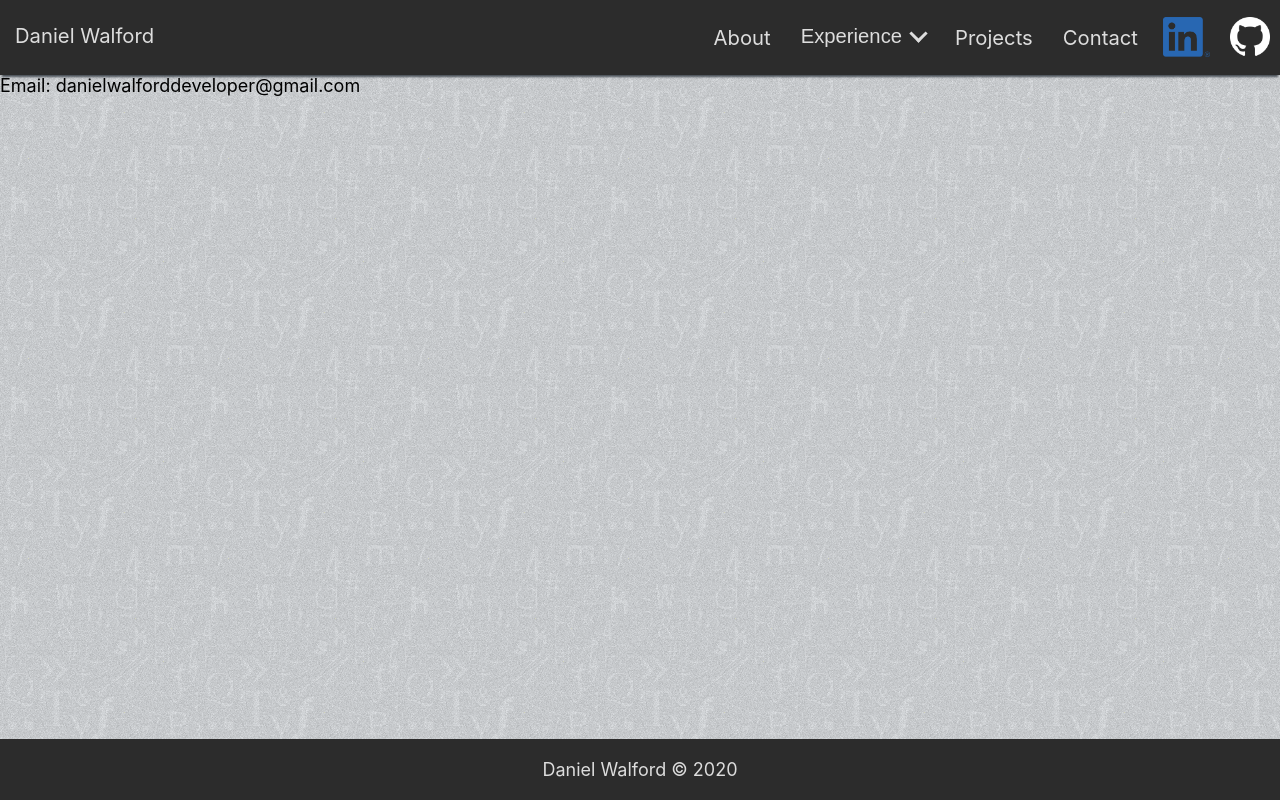
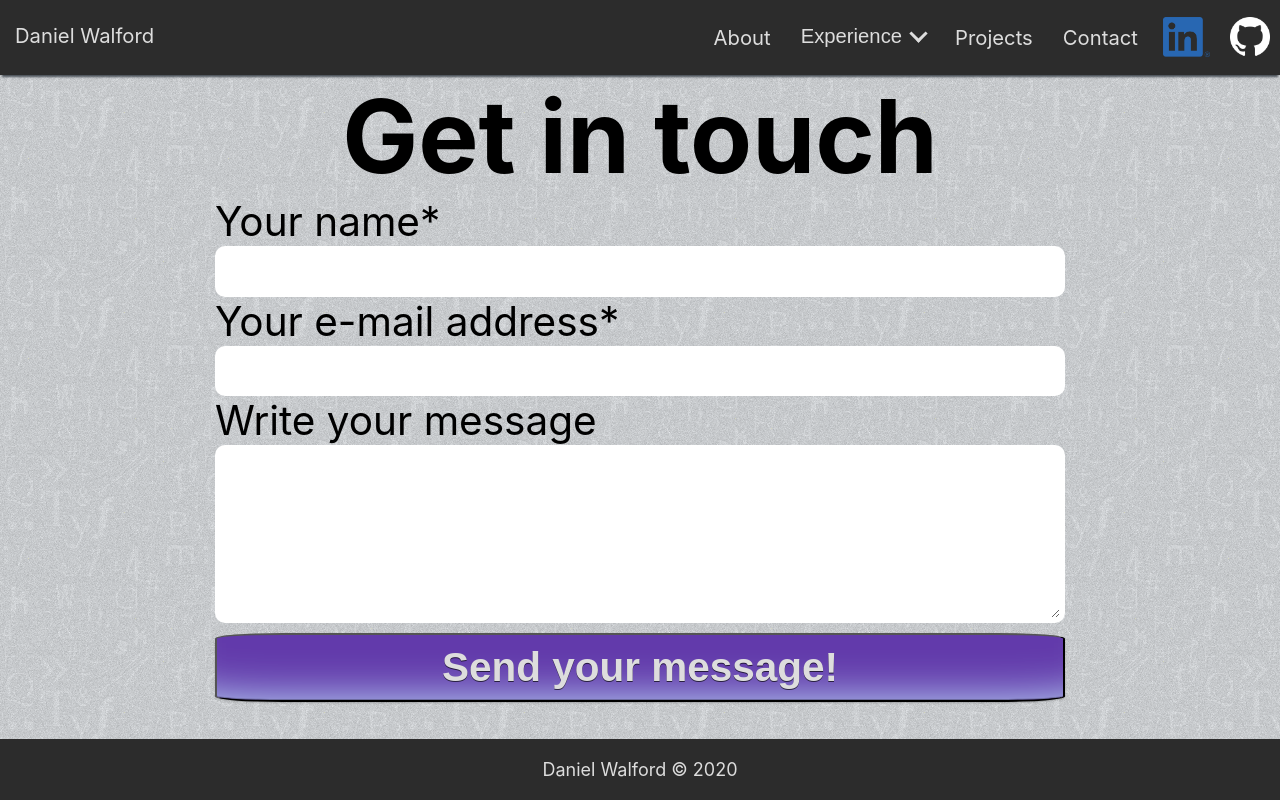
Before and after one commit to dandwal/portfolio, a React (Create React App) app: page /contact in a window 1280 px wide. Built offline with nearby package versions, Linux system fonts and the light colour scheme.

Commit message:
Contact page frontend started

```diff
--- a/src/App.scss
+++ b/src/App.scss
@@ -10,6 +10,7 @@
 @import 'styles/elements/button';
 
 @import 'styles/components/article';
+@import 'styles/components/contact-form';
 @import 'styles/components/timeline';
 @import 'styles/components/nav-bar';
 @import 'styles/components/header';
--- a/src/content/pages/Contact.js
+++ b/src/content/pages/Contact.js
@@ -16,7 +16,38 @@
 const ContactContent = () => {
     return (
         <div className={"content"}>
-            Email: danielwalforddeveloper@gmail.com
+            <div className="">
+                <h1 className={"contact__heading"}>Get in touch</h1>
+                <form action="" className={"contact__wrapper__outer contact__wrapper__outer--spaced"}>
+                    <div className={"contact__side-section"}></div>
+                    <div className={"contact__main-section"}>
+                        <p className={"contact__section"}>
+                            <label htmlFor="name" className={"contact__label"}>Your name*</label>
+                            <input id={"name"} className={"contact__input-area"} type="text"/>
+                        </p>
+                        <p className={"contact__section"}>
+                            <label htmlFor="email" className={"contact__label"}>Your e-mail address*</label>
+                            <input id={"email"} className={"contact__input-area"} type="text"/>
+                        </p>
+                        <p className={"contact__section"}>
+                            <label htmlFor="message" className={"contact__label"}>Write your message</label>
+                            <textarea id={"message"} className={"contact__text-area"} name="message" cols="30"
+                                      rows="7"></textarea>
+                        </p>
+                        <p className={"contact__section"}>
+                            <button className={"contact__button button-a button-a--cta button-a--dont-grow"}>Send your
+                                message!
+                            </button>
+                        </p>
+                    </div>
+                    <div className={"contact__side-section"}></div>
+                </form>
+
+                {/*<p><span>Looking for work status:</span><span> Not actively looking</span></p>*/}
+                {/*Email: danielwalforddeveloper@gmail.com*/}
+            </div>
+            <div className={"page-push"}/>
+
         </div>
     )
 }
--- a/src/content/pages/experience/GameDev.js
+++ b/src/content/pages/experience/GameDev.js
@@ -1,6 +1,7 @@
 import React from 'react'
 import {Header} from '../../components/Header'
 import {Footer} from '../../components/Footer'
+import construction from "../../assets/under-construction.png";
 
 export const GameDev = () => {
     return (<div className={"page-container background-lettering"}>
@@ -16,7 +17,7 @@
 const GameDevContent = () => {
     return (
         <div className={"content"}>
-
+            <img src={construction} style={{width:"100%"}}></img>
         </div>
     )
 }
--- a/src/content/pages/experience/WebDev.js
+++ b/src/content/pages/experience/WebDev.js
@@ -1,6 +1,7 @@
 import React from 'react'
 import {Header} from '../../components/Header'
 import {Footer} from '../../components/Footer'
+import construction from "../../assets/under-construction.png";
 
 export const WebDev = () => {
     return (<div className={"page-container background-lettering"}>
@@ -16,7 +17,7 @@
 const WebDevContent = () => {
     return (
         <div className={"content"}>
-
+            <img src={construction} style={{width:"100%"}}></img>
         </div>
     )
 }
--- a/src/content/pages/projects/Portfolio.js
+++ b/src/content/pages/projects/Portfolio.js
@@ -1,9 +1,10 @@
 import React from 'react'
 import {Header} from '../../components/Header'
 import {Footer} from '../../components/Footer'
+import construction from '../../assets/under-construction.png'
 
 export const Portfolio = () => {
-    return (<div className={"page-container"}>
+    return (<div className={"page-container background-lettering"}>
         <a className="skip-link" href="#main">Skip to main</a>
         <Header/>
         <main id="main">
@@ -16,7 +17,7 @@
 const PortfolioContent = () => {
     return (
         <div className={"content"}>
-
+            <img src={construction} style={{width:"100%"}}></img>
         </div>
     )
 }
--- a/src/styles/_generic.scss
+++ b/src/styles/_generic.scss
@@ -1,5 +1,6 @@
 @import 'utilities/typography';
 @import 'utilities/colors';
+@import "utilities/font-sizes";
 
 
 * {
@@ -21,6 +22,19 @@
   min-height: 100%;
 }
 
+textarea {
+  font-family: $font-family-base;
+  font-size: $font-size-base;
+  -webkit-font-smoothing: antialiased;
+  -moz-osx-font-smoothing: grayscale;
+}
+
+input {
+  font-family: $font-family-base;
+  font-size: $font-size-base;
+  -webkit-font-smoothing: antialiased;
+  -moz-osx-font-smoothing: grayscale;
+}
 
 
 // ------------------------------ Used for Sticky Footer Begin ------------------------------
@@ -28,8 +42,8 @@
   padding-bottom: -20px;
 }
 
-.background-lettering{
-  background-image: url('../content/assets/letter-backgroundV2.png') ;
+.background-lettering {
+  background-image: url('../content/assets/letter-backgroundV2.png');
   background-repeat: repeat;
 }
 
--- /dev/null
+++ b/src/styles/components/_contact-form.scss
@@ -0,0 +1,64 @@
+@import "../utilities/colors";
+@import "../utilities/font-sizes";
+@import "../utilities/typography";
+
+.contact__wrapper__outer {
+  display: flex;
+  flex-direction: row;
+  justify-content: center;
+}
+
+.contact-wrapper * {
+  box-sizing: border-box;
+}
+
+.contact__section {
+  display: flex;
+  flex-direction: column;
+  justify-content: space-evenly;
+}
+
+.contact {
+  &__heading {
+    font-weight: $font-weight-bold;
+    font-size: $font-size-massive;
+    text-align: center;
+  }
+
+  &__main-section {
+    flex-grow: 2;
+  }
+
+  &__side-section {
+    flex-grow: 1;
+  }
+
+  &__label {
+    font-size: $font-size-base * 2;
+  }
+
+  &__button {
+    font-size: $font-size-base * 2;
+    margin-top: 10px;
+    width: 100%;
+  }
+
+  &__text-area {
+    border-radius: 10px;
+    border: 5px solid transparent;
+  }
+
+  &__input-area {
+    border-radius: 10px;
+    border: 5px solid transparent;
+    height: 2em;
+  }
+}
+
+
+/* Tablet navigation */
+@media all and (min-width: 700px) {
+  .contact-wrapper {
+    flex-direction: column;
+  }
+}
--- a/src/styles/elements/_button.scss
+++ b/src/styles/elements/_button.scss
@@ -4,6 +4,7 @@
 .button-a {
   // Call to Action
   padding: 10px;
+  border-radius: 5%;
 
   &:focus {
     background-color: $super-yellow;
@@ -19,7 +20,7 @@
     height: 45px;
     line-height: 45px;
     background-color: $secondary-color;
-    border-radius: 4px;
+    border-radius: 8%;
     box-shadow: 0 1px 2px rgba(0, 0, 0, 0.2), inset 0 -1px 0 rgba(0, 0, 0, 0.25), inset 0 -45px 45px -45px #c2e5ff;
     text-decoration: none
   }
```
Also changed, not shown: src/content/assets/under-construction.png (added).
